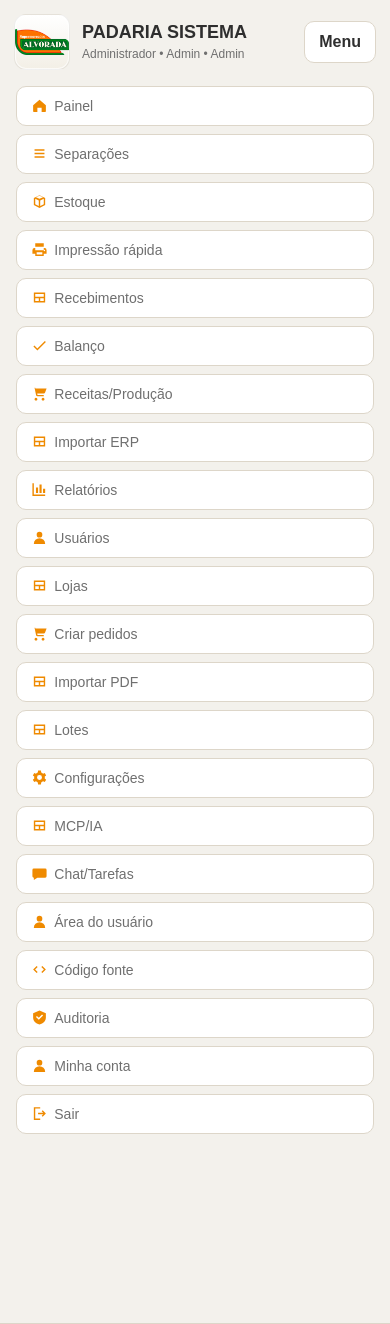
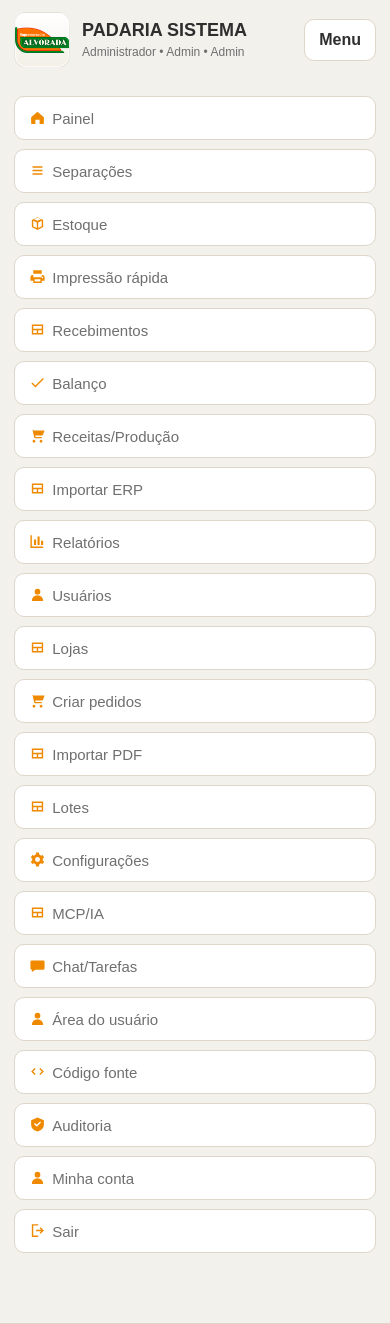
Before and after one commit to ld3w1j-glitch/padariaalvorada, a Flask app: page /admin/codigo in a window 390 px wide, after a click on "Menu". Run offline with Flask 3, Linux system fonts and the light colour scheme; the visitor is signed in with stand-in values (Sample User, id 1); data comes from the database, SQL or seed files in the repository; data that the repository does not hold is empty.

Commit message:
Add files via upload

```diff
--- a/static/css/app.css
+++ b/static/css/app.css
@@ -3338,3 +3338,71 @@ body {
   .camera-input-row.compact input{min-width:0;}
   .print-orientation-grid{grid-template-columns:1fr;}
 }
+
+/* Ajuste final: menu hamburguer com rolagem no celular */
+@media (max-width: 760px) {
+  .topbar.is-open {
+    position: fixed !important;
+    inset: 0 !important;
+    width: 100vw !important;
+    height: 100vh !important;
+    height: 100dvh !important;
+    max-height: none !important;
+    overflow-y: auto !important;
+    overflow-x: hidden !important;
+    -webkit-overflow-scrolling: touch !important;
+    overscroll-behavior: contain !important;
+    z-index: 99999 !important;
+    background: var(--bg, #fbf7ef) !important;
+  }
+
+  .topbar.is-open .wrap {
+    width: 100% !important;
+    max-width: none !important;
+    min-height: 100dvh !important;
+    height: auto !important;
+    max-height: none !important;
+    overflow: visible !important;
+    display: flex !important;
+    flex-direction: column !important;
+    align-items: stretch !important;
+    padding: 12px 14px 28px !important;
+    box-sizing: border-box !important;
+  }
+
+  .topbar.is-open .topbar-head {
+    position: sticky !important;
+    top: 0 !important;
+    z-index: 2 !important;
+    background: var(--bg, #fbf7ef) !important;
+    padding-bottom: 10px !important;
+  }
+
+  .topbar.is-open .nav {
+    display: flex !important;
+    flex-direction: column !important;
+    align-items: stretch !important;
+    width: 100% !important;
+    height: auto !important;
+    min-height: 0 !important;
+    max-height: none !important;
+    overflow: visible !important;
+    padding: 6px 0 calc(42px + env(safe-area-inset-bottom)) !important;
+    gap: 9px !important;
+    touch-action: pan-y !important;
+  }
+
+  .topbar.is-open .nav a {
+    width: 100% !important;
+    min-height: 44px !important;
+    display: flex !important;
+    align-items: center !important;
+    justify-content: flex-start !important;
+    box-sizing: border-box !important;
+    font-size: 15px !important;
+  }
+
+  body.menu-open {
+    overflow: hidden !important;
+  }
+}
```
Also changed, not shown: README_MENU_HAMBURGUER_SCROLL_MOBILE.md (added), 1 other file.
